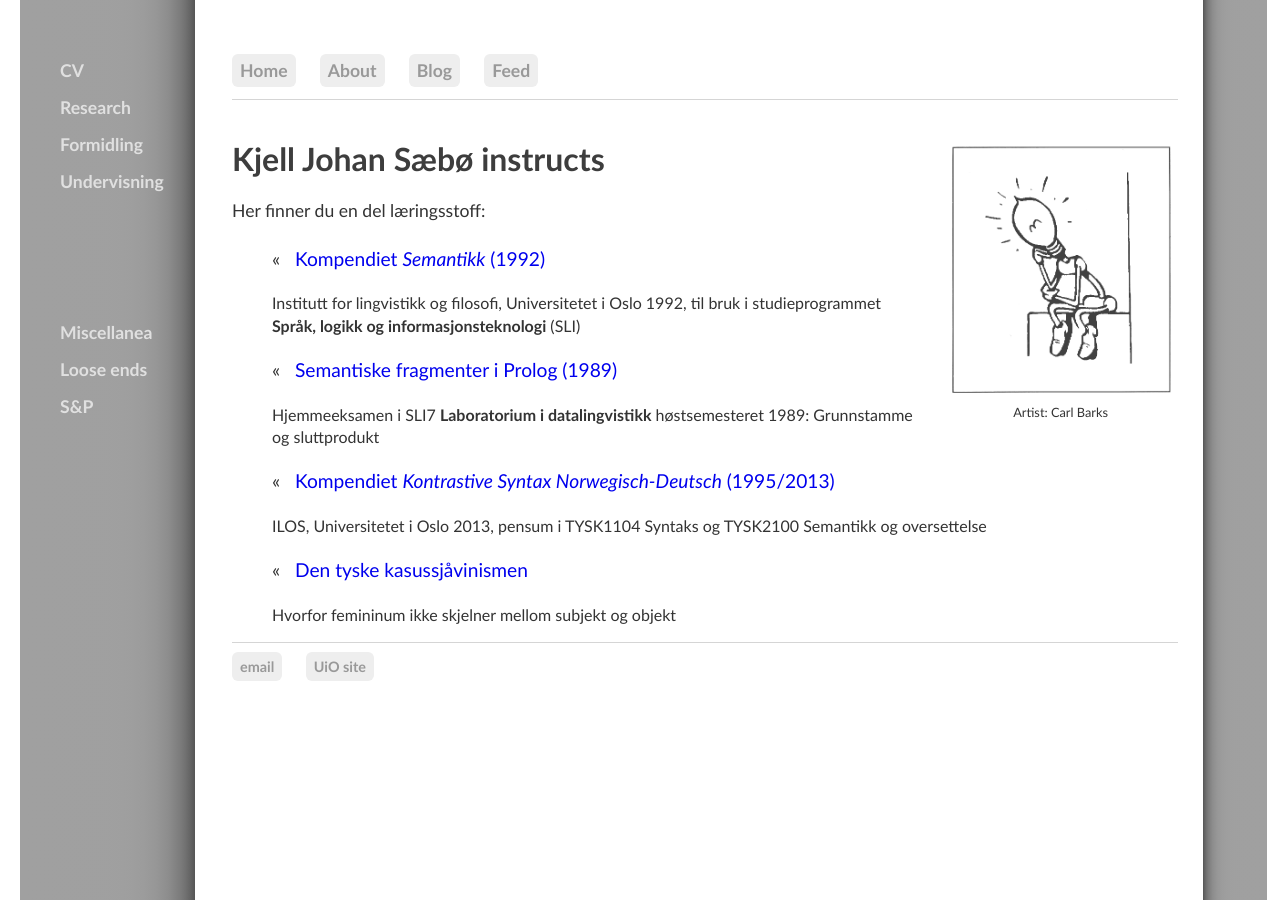
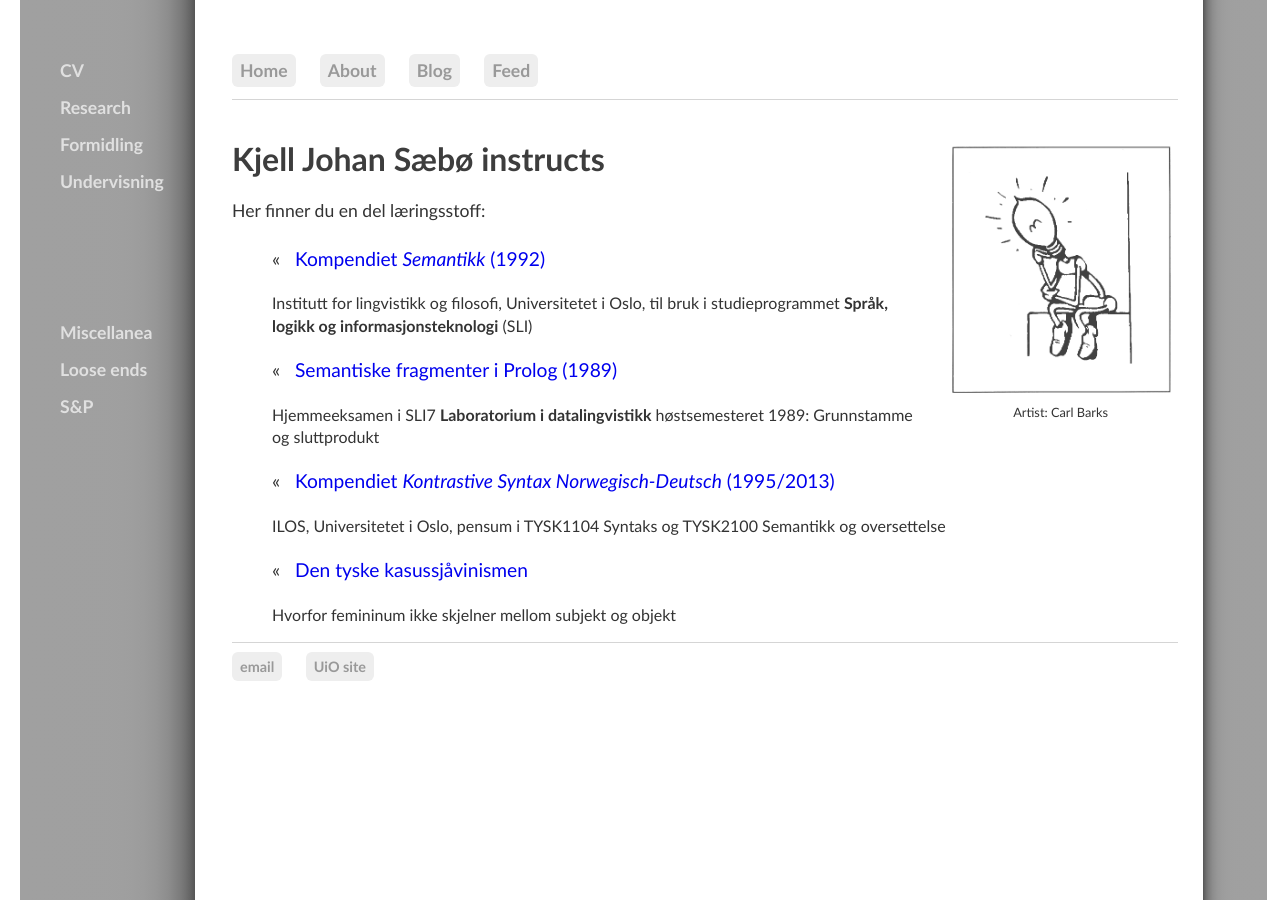
Before and after one commit to kjelljs/kjelljs.github.io, a Jekyll site: the page built from courses/index.html, in a window 1280 px wide. Built offline with Jekyll 4.4.1, drawn with Linux system fonts in a browser that asks for light colours.

Commit message:
Update index.html

```diff
--- a/courses/index.html
+++ b/courses/index.html
@@ -28,11 +28,11 @@
 
 <div class="ingress"><p>Her finner du en del læringsstoff:</p></div>
 
-<ul><li id="blogposts">&laquo; &nbsp; <a href="/courses/kompendium1.html">Kompendiet <i>Semantikk</i> (1992)</a></li><p>Institutt for lingvistikk og filosofi, Universitetet i Oslo 1992, til bruk i studieprogrammet <b>Språk, logikk og informasjonsteknologi</b> (SLI)</p>
+<ul><li id="blogposts">&laquo; &nbsp; <a href="/courses/kompendium1.html">Kompendiet <i>Semantikk</i> (1992)</a></li><p>Institutt for lingvistikk og filosofi, Universitetet i Oslo, til bruk i studieprogrammet <b>Språk, logikk og informasjonsteknologi</b> (SLI)</p>
 <li id="blogposts">&laquo; &nbsp; <a href="/courses/sli7.html">Semantiske fragmenter i Prolog (1989)</a></li>
 	<p>Hjemmeeksamen i SLI7 <b>Laboratorium i datalingvistikk</b> høstsemesteret 1989: Grunnstamme og sluttprodukt</p>
 <li id="blogposts">&laquo; &nbsp; <a href="/courses/kontrast.html">Kompendiet <i>Kontrastive Syntax Norwegisch-Deutsch</i> (1995/2013)</a></li>
-	<p>ILOS, Universitetet i Oslo 2013, pensum i TYSK1104 Syntaks og TYSK2100 Semantikk og oversettelse</p>
+	<p>ILOS, Universitetet i Oslo, pensum i TYSK1104 Syntaks og TYSK2100 Semantikk og oversettelse</p>
 <li id="blogposts">&laquo; &nbsp; <a href="/dissemination/kasus.html">Den tyske kasussjåvinismen</a></li>
 	<p>Hvorfor femininum ikke skjelner mellom subjekt og objekt</p>
 </ul>
```
